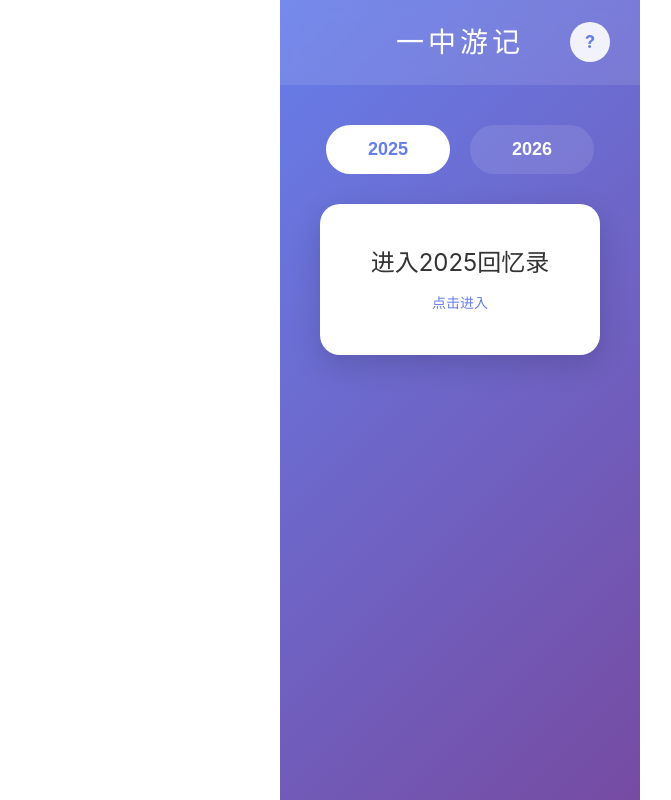
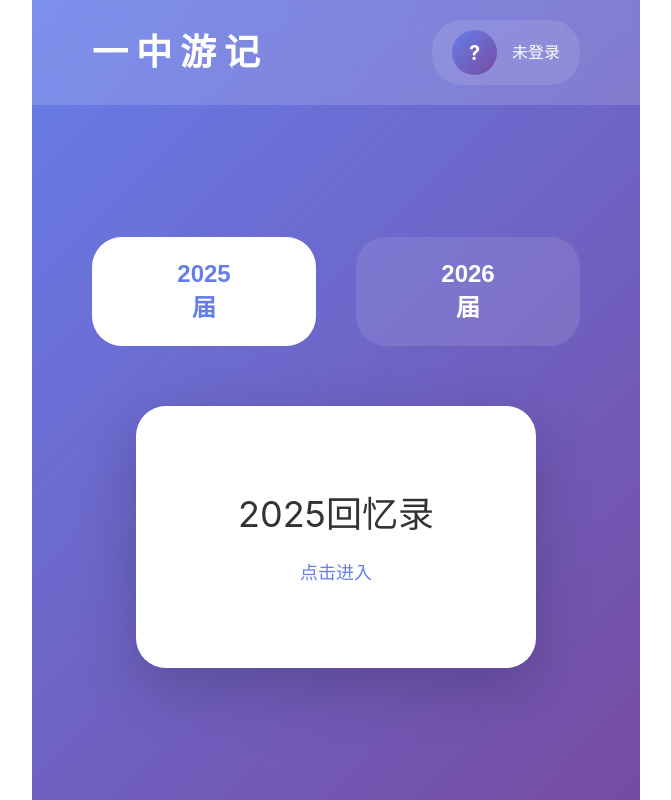
Before and after one commit to Sun-Shine1002/qzyzmemories, a Vue app: page /dashboard in a window 1280 px wide. Shown: the whole page, without its empty margins (0-671 px from the left). Built offline with nearby package versions, Linux system fonts and the light colour scheme; no server answers; the database is empty; sample sign-in values are in the browser's storage.

Commit message:
feat: expand UI to maximum with large header and sections

```diff
--- a/src/components/Dashboard.vue
+++ b/src/components/Dashboard.vue
@@ -4,6 +4,7 @@
       <h1>一中游记</h1>
       <div class="user-mini" @click="showProfilePanel = true">
         <div class="user-avatar">{{ profile?.username?.charAt(0) || '?' }}</div>
+        <span class="user-name">{{ profile?.username || '未登录' }}</span>
       </div>
     </header>
 
@@ -11,16 +12,16 @@
       <!-- 年份选择 -->
       <div class="year-tabs">
         <button :class="{ active: activeYear === '2025' }" @click="activeYear = '2025'">
-          2025
+          2025届
         </button>
         <button :class="{ active: activeYear === '2026' }" @click="activeYear = '2026'">
-          2026
+          2026届
         </button>
       </div>
 
       <div class="modules-grid">
         <div class="module-card" @click="goToMemoir(activeYear)">
-          <h2>进入{{ activeYear }}回忆录</h2>
+          <h2>{{ activeYear }}回忆录</h2>
           <p>点击进入</p>
         </div>
       </div>
@@ -99,43 +100,52 @@ onMounted(async () => {
 
 .header {
   display: flex;
-  justify-content: center;
+  justify-content: space-between;
   align-items: center;
-  padding: 20px 30px;
-  background: rgba(255, 255, 255, 0.1);
-  backdrop-filter: blur(10px);
-  position: relative;
+  padding: 20px 60px;
+  background: rgba(255, 255, 255, 0.15);
+  backdrop-filter: blur(15px);
 }
 
 .header h1 {
   color: white;
   margin: 0;
-  font-size: 28px;
-  letter-spacing: 4px;
+  font-size: 36px;
+  letter-spacing: 8px;
+  font-weight: bold;
 }
 
 .user-mini {
-  position: absolute;
-  right: 30px;
+  display: flex;
+  align-items: center;
+  gap: 15px;
   cursor: pointer;
+  padding: 10px 20px;
+  background: rgba(255, 255, 255, 0.1);
+  border-radius: 30px;
+  transition: all 0.3s;
+}
+
+.user-mini:hover {
+  background: rgba(255, 255, 255, 0.2);
 }
 
 .user-avatar {
-  width: 40px;
-  height: 40px;
-  background: rgba(255, 255, 255, 0.9);
+  width: 45px;
+  height: 45px;
+  background: linear-gradient(135deg, #667eea 0%, #764ba2 100%);
   border-radius: 50%;
   display: flex;
   align-items: center;
   justify-content: center;
-  color: #667eea;
-  font-size: 18px;
+  color: white;
+  font-size: 20px;
   font-weight: bold;
-  transition: transform 0.3s;
 }
 
-.user-mini:hover .user-avatar {
-  transform: scale(1.1);
+.user-name {
+  color: white;
+  font-size: 16px;
 }
 
 .main-content {
@@ -143,22 +153,23 @@ onMounted(async () => {
   display: flex;
   flex-direction: column;
   align-items: center;
-  padding: 40px;
+  justify-content: center;
+  padding: 60px;
 }
 
 .year-tabs {
   display: flex;
-  gap: 20px;
-  margin-bottom: 30px;
+  gap: 40px;
+  margin-bottom: 60px;
 }
 
 .year-tabs button {
-  padding: 12px 40px;
+  padding: 20px 80px;
   background: rgba(255, 255, 255, 0.1);
   color: white;
-  border: 2px solid transparent;
-  border-radius: 25px;
-  font-size: 18px;
+  border: 3px solid transparent;
+  border-radius: 30px;
+  font-size: 24px;
   font-weight: bold;
   cursor: pointer;
   transition: all 0.3s;
@@ -167,38 +178,39 @@ onMounted(async () => {
 .year-tabs button.active {
   background: white;
   color: #667eea;
+  border-color: rgba(255, 255, 255, 0.5);
 }
 
 .modules-grid {
   display: flex;
-  gap: 40px;
+  gap: 60px;
 }
 
 .module-card {
-  width: 280px;
-  padding: 40px;
+  width: 400px;
+  padding: 80px 60px;
   background: white;
-  border-radius: 20px;
+  border-radius: 30px;
   text-align: center;
   cursor: pointer;
   transition: all 0.3s;
-  box-shadow: 0 10px 30px rgba(0, 0, 0, 0.15);
+  box-shadow: 0 20px 60px rgba(0, 0, 0, 0.2);
 }
 
 .module-card:hover {
-  transform: translateY(-8px);
-  box-shadow: 0 20px 40px rgba(0, 0, 0, 0.25);
+  transform: translateY(-15px);
+  box-shadow: 0 30px 80px rgba(0, 0, 0, 0.3);
 }
 
 .module-card h2 {
-  margin: 0 0 10px;
+  margin: 0 0 15px;
   color: #333;
-  font-size: 24px;
+  font-size: 36px;
 }
 
 .module-card p {
   margin: 0;
   color: #667eea;
-  font-size: 14px;
+  font-size: 18px;
 }
 </style>
--- a/src/components/Memoir.vue
+++ b/src/components/Memoir.vue
@@ -5,6 +5,7 @@
       <h1>{{ year }}回忆录</h1>
       <div class="user-mini">
         <div class="user-avatar">{{ displayName }}</div>
+        <span class="user-name">{{ username?.charAt(0) || '?' }}**</span>
       </div>
     </header>
 
@@ -30,7 +31,7 @@
           <textarea
             v-model="newPost.content"
             :placeholder="chapters[activeChapter - 1]?.placeholder"
-            rows="3"
+            rows="4"
           ></textarea>
           <input
             v-model="newPost.imageUrl"
@@ -110,7 +111,6 @@ const loadingPosts = ref(false)
 const postsError = ref('')
 const posts = ref([])
 
-// 隐藏用户名，只显示第一个字+星号
 const displayName = computed(() => {
   if (!username.value) return '?'
   return username.value.charAt(0) + '**'
@@ -135,7 +135,6 @@ const loadPosts = async () => {
 
     if (error) throw error
 
-    // 获取用户信息
     const userIds = [...new Set(postsData.map(p => p.user_id))]
     const { data: profilesData } = await supabase
       .from('user_profiles')
@@ -200,7 +199,6 @@ onMounted(async () => {
     user.value = JSON.parse(userData)
     username.value = userData.email?.split('@')[0] || ''
 
-    // 获取完整用户名
     const { data } = await supabase
       .from('user_profiles')
       .select('username')
@@ -222,78 +220,94 @@ onMounted(async () => {
 .memoir-page {
   min-height: 100vh;
   background: linear-gradient(135deg, #667eea 0%, #764ba2 100%);
+  display: flex;
+  flex-direction: column;
 }
 
 .header {
   display: flex;
+  justify-content: space-between;
   align-items: center;
-  padding: 12px 20px;
-  background: rgba(255, 255, 255, 0.1);
-  backdrop-filter: blur(10px);
+  padding: 20px 60px;
+  background: rgba(255, 255, 255, 0.15);
+  backdrop-filter: blur(15px);
 }
 
 .back-btn {
-  padding: 6px 12px;
+  padding: 12px 24px;
   background: rgba(255, 255, 255, 0.2);
   color: white;
   border: none;
-  border-radius: 6px;
+  border-radius: 12px;
   cursor: pointer;
-  font-size: 14px;
+  font-size: 16px;
+  transition: all 0.3s;
+}
+
+.back-btn:hover {
+  background: rgba(255, 255, 255, 0.3);
 }
 
 .header h1 {
-  flex: 1;
   color: white;
   margin: 0;
-  font-size: 20px;
-  text-align: center;
+  font-size: 28px;
+  letter-spacing: 4px;
 }
 
 .user-mini {
   display: flex;
   align-items: center;
+  gap: 12px;
 }
 
 .user-avatar,
 .post-avatar {
-  width: 32px;
-  height: 32px;
-  background: rgba(255, 255, 255, 0.9);
+  width: 45px;
+  height: 45px;
+  background: linear-gradient(135deg, #667eea 0%, #764ba2 100%);
   border-radius: 50%;
   display: flex;
   align-items: center;
   justify-content: center;
-  color: #667eea;
-  font-size: 14px;
+  color: white;
+  font-size: 18px;
   font-weight: bold;
 }
 
+.user-name {
+  color: white;
+  font-size: 16px;
+}
+
 .main-content {
-  padding: 15px;
-  max-width: 700px;
+  flex: 1;
+  padding: 40px 80px;
+  max-width: 1400px;
   margin: 0 auto;
+  width: 100%;
+  box-sizing: border-box;
 }
 
 .chapters-nav {
   display: flex;
   flex-wrap: wrap;
-  gap: 8px;
-  margin-bottom: 15px;
-  background: white;
-  padding: 12px;
-  border-radius: 12px;
+  gap: 12px;
+  margin-bottom: 30px;
+  background: rgba(255, 255, 255, 0.95);
+  padding: 20px;
+  border-radius: 20px;
 }
 
 .chapters-nav button {
-  padding: 8px 14px;
-  background: #f5f5f5;
-  color: #666;
+  padding: 14px 24px;
+  background: #f0f0f0;
+  color: #555;
   border: none;
-  border-radius: 20px;
-  font-size: 13px;
+  border-radius: 25px;
+  font-size: 15px;
   cursor: pointer;
-  transition: all 0.2s;
+  transition: all 0.3s;
 }
 
 .chapters-nav button.active {
@@ -303,11 +317,11 @@ onMounted(async () => {
 
 .post-form {
   display: flex;
-  gap: 12px;
+  gap: 20px;
   background: white;
-  padding: 15px;
-  border-radius: 12px;
-  margin-bottom: 15px;
+  padding: 25px;
+  border-radius: 20px;
+  margin-bottom: 30px;
 }
 
 .post-user {
@@ -318,23 +332,20 @@ onMounted(async () => {
   flex: 1;
   display: flex;
   flex-direction: column;
-  gap: 10px;
+  gap: 15px;
 }
 
 .post-input-area textarea,
-.post-input-area .image-input {
+.image-input {
   width: 100%;
-  padding: 10px;
-  border: 1px solid #ddd;
-  border-radius: 8px;
-  font-size: 14px;
+  padding: 15px;
+  border: 2px solid #eee;
+  border-radius: 12px;
+  font-size: 16px;
   font-family: inherit;
-  resize: none;
+  resize: vertical;
   box-sizing: border-box;
-}
-
-.image-input {
-  resize: vertical !important;
+  transition: border-color 0.3s;
 }
 
 .post-input-area textarea:focus,
@@ -349,50 +360,52 @@ onMounted(async () => {
 }
 
 .submit-btn {
-  padding: 8px 20px;
-  background: #667eea;
+  padding: 14px 40px;
+  background: linear-gradient(135deg, #667eea 0%, #764ba2 100%);
   color: white;
   border: none;
-  border-radius: 6px;
-  font-size: 14px;
+  border-radius: 12px;
+  font-size: 16px;
   cursor: pointer;
+  transition: opacity 0.3s;
 }
 
 .submit-btn:disabled {
-  background: #ccc;
+  opacity: 0.6;
 }
 
 .loading, .error-msg, .empty-msg {
   text-align: center;
-  padding: 30px;
+  padding: 60px;
   background: white;
-  border-radius: 12px;
+  border-radius: 20px;
   color: #666;
+  font-size: 18px;
 }
 
 .sub-text {
-  font-size: 13px;
+  font-size: 15px;
   color: #999;
-  margin-top: 8px;
+  margin-top: 10px;
 }
 
 .posts-list {
   display: flex;
   flex-direction: column;
-  gap: 12px;
+  gap: 20px;
 }
 
 .post-card {
   background: white;
-  padding: 15px;
-  border-radius: 12px;
+  padding: 25px;
+  border-radius: 20px;
 }
 
 .post-header {
   display: flex;
   align-items: center;
-  gap: 10px;
-  margin-bottom: 10px;
+  gap: 15px;
+  margin-bottom: 15px;
 }
 
 .post-meta {
@@ -402,26 +415,26 @@ onMounted(async () => {
 
 .post-author {
   color: #333;
-  font-size: 14px;
+  font-size: 16px;
   font-weight: 500;
 }
 
 .post-time {
   color: #999;
-  font-size: 12px;
+  font-size: 13px;
 }
 
 .post-content {
-  color: #555;
-  line-height: 1.6;
-  margin-bottom: 10px;
-  font-size: 14px;
+  color: #444;
+  line-height: 1.8;
+  margin-bottom: 15px;
+  font-size: 16px;
 }
 
 .post-image img {
   width: 100%;
-  max-height: 300px;
+  max-height: 500px;
   object-fit: cover;
-  border-radius: 8px;
+  border-radius: 12px;
 }
 </style>
```
